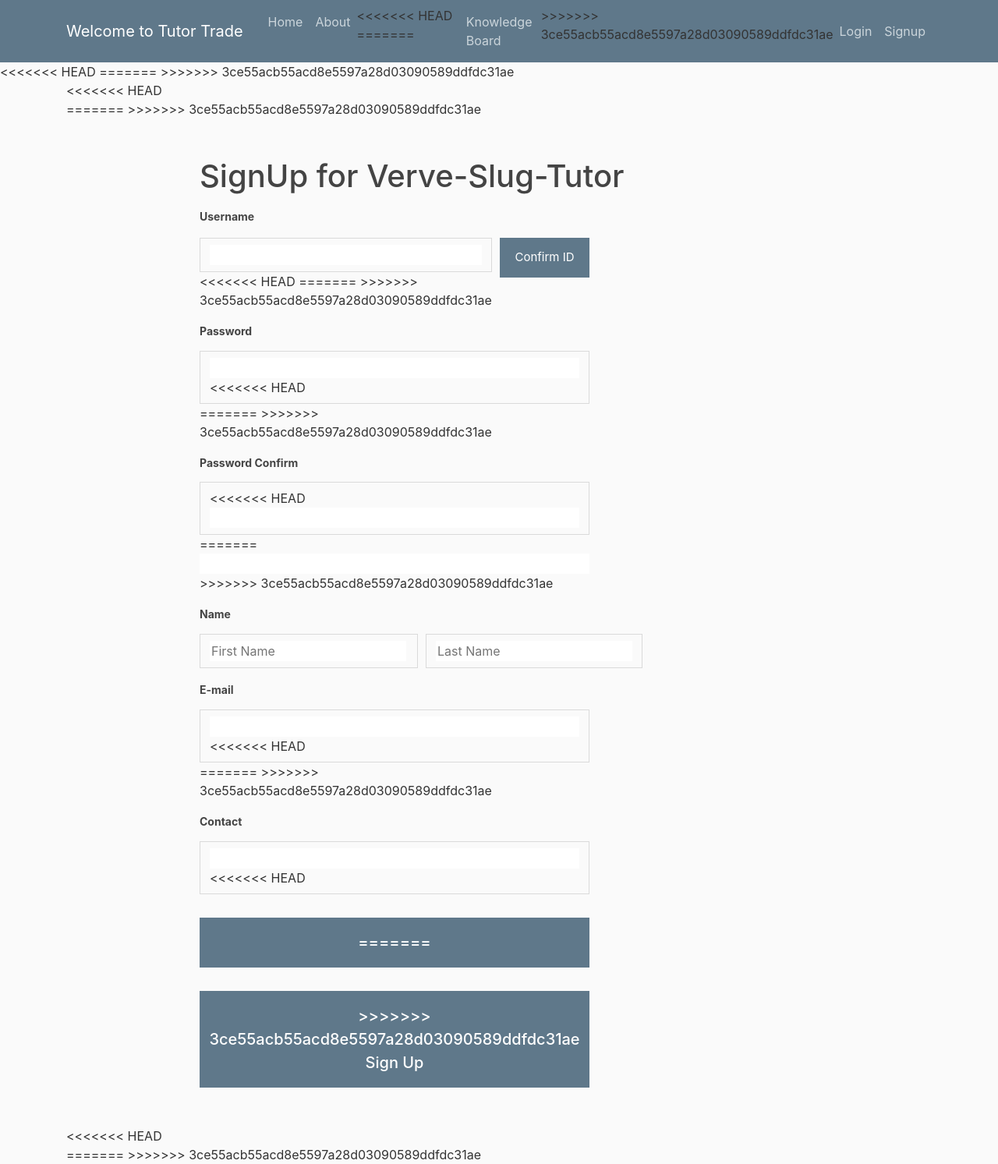
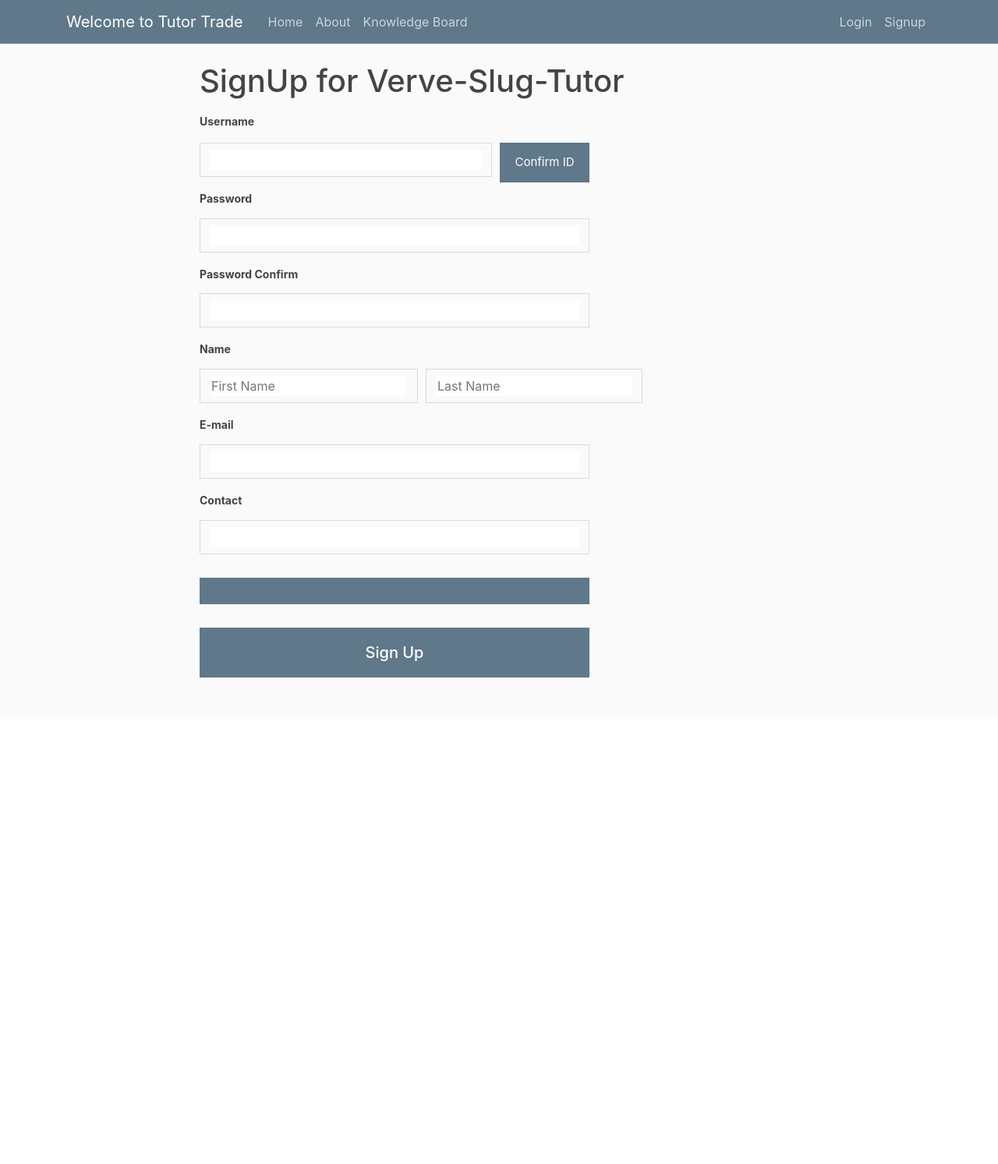
Before and after one commit to Cristian-Castillo/Verve-Slug-Tutor, a Django app: template sourceCode/web1/blog/templates/blog/signup.html in a window 1280 px wide. Shown: the whole page at 78% size. After the commit the page ends 869 px from the top, so only its background shows below. Run offline with Django 3.2, Linux system fonts and the light colour scheme; the template is opened without the code that fills it, so the values that code supplies are empty; some libraries are stand-ins or nearby versions.

Commit message:
conflict solving

```diff
--- a/sourceCode/web1/blog/templates/blog/signup.html
+++ b/sourceCode/web1/blog/templates/blog/signup.html
@@ -20,7 +20,7 @@
     <title>Tutor trade</title>
     {% endif %}
 </head>
-<<<<<<< HEAD
+
 <!-- Firebase App (the core Firebase SDK) is always required and must be listed first -->
 <script src="https://www.gstatic.com/firebasejs/5.10.1/firebase-app.js"></script>
 
@@ -70,8 +70,7 @@
 
 
 </script>
-=======
->>>>>>> 3ce55acb55acd8e5597a28d03090589ddfdc31ae
+
 <body>
     <header class="site-header">
       <nav class="navbar navbar-expand-md navbar-dark bg-steel fixed-top">
@@ -84,10 +83,7 @@
             <div class="navbar-nav mr-auto">
               <a class="nav-item nav-link" href="{% url 'blog-home' %}">Home</a>
               <a class="nav-item nav-link" href="{% url 'blog-about' %}">About</a>
-<<<<<<< HEAD
-=======
               <a class="nav-item nav-link" href="{% url 'blog-knowledge' %}">Knowledge Board</a>
->>>>>>> 3ce55acb55acd8e5597a28d03090589ddfdc31ae
             </div>
             <!-- Navbar Right Side -->
             <div class="navbar-nav">
@@ -99,12 +95,9 @@
       </nav>
     </header>
     <main role="main" class="container">
-<<<<<<< HEAD
     <form action="/postsignup/" method="post">
         {% csrf_token %}
-=======
 
->>>>>>> 3ce55acb55acd8e5597a28d03090589ddfdc31ae
       <div class="signup_container">
         <div><h1>SignUp for Verve-Slug-Tutor</h1></div>
         <div class="signup_content">
@@ -116,15 +109,12 @@
               <span class="signup_input" style="position: relative; display: inline-block;">
                 <input type="text" id="signup_id" name="id" class="int" title="ID" maxlength="20" style="border: none; width: 100%;">
               </span>
-<<<<<<< HEAD
               <a class="btn_verify btn_primary" id="btnID" onclick="confirmID()">
                 Confirm ID
               </a>
-=======
               <button class="btn_verify btn_primary" id="btnID">
                 Confirm ID
               </button>
->>>>>>> 3ce55acb55acd8e5597a28d03090589ddfdc31ae
               <span class="error_next_box" id="idMsg" style="display:none" role="alert">Username is already taken.</span>
             </div>
           </div>
@@ -135,11 +125,8 @@
             </h4>
             <span class="signup_input">
               <input type="text" id="signup_pw1" name="pw1" maxlength="20" style="border: none; width: 100%;">
-<<<<<<< HEAD
             </span>
-=======
-            <span>
->>>>>>> 3ce55acb55acd8e5597a28d03090589ddfdc31ae
+            <!-- <span> -->
           </div>
 
           <div class="signup_row">
@@ -147,12 +134,9 @@
               <label for="id">Password Confirm</label>
             </h4>
             <span class="signup_input">
-<<<<<<< HEAD
-                <input type="text" id="signup_pw2" name="pw2" maxlength="20" style="border: none; width: 100%;"></span>
-=======
-              <input type="text" id="signup_pw2" name="pw2" maxlength="20" style="border: none; width: 100%;">
-            <span>
->>>>>>> 3ce55acb55acd8e5597a28d03090589ddfdc31ae
+                <input type="text" id="signup_pw2" name="pw2" maxlength="20" style="border: none; width: 100%;">
+            </span>
+            <!-- <span> -->
             <span class="error_next_box" id="idPw" style="display:none" role="alert">These passwords don’t match.</span>
           </div>
 
@@ -180,11 +164,8 @@
             </h4>
             <span class="signup_input">
               <input type="text" id="signup_email" name="email" maxlength="100" style="border: none; width: 100%;">
-<<<<<<< HEAD
             </span>
-=======
-            <span>
->>>>>>> 3ce55acb55acd8e5597a28d03090589ddfdc31ae
+            <!-- <span> -->
           </div>
 
           <div class="signup_row">
@@ -193,19 +174,17 @@
             </h4>
             <span class="signup_input">
               <input type="text" id="signup_contact" name="contact" maxlength="20" style="border: none; width: 100%;">
-<<<<<<< HEAD
             </span>
           </div>
 
           <div class="signup_btn_row">
             <button type="submit" onclick="location.href='{% url 'postsignup' %}'" id="btnJoin" class="btn_type btn_primary">
-=======
+            </button>
             <span>
           </div>
 
           <div class="signup_btn_row">
             <button type="button" id="btnJoin" class="btn_type btn_primary">
->>>>>>> 3ce55acb55acd8e5597a28d03090589ddfdc31ae
               <span>Sign Up</span>
             </button>
           </div>
@@ -227,10 +206,7 @@
           </div>
         </div> -->
       </div>
-<<<<<<< HEAD
     </form>
-=======
->>>>>>> 3ce55acb55acd8e5597a28d03090589ddfdc31ae
     </main>
 
    <!-- Optional JavaScript -->
--- a/sourceCode/web1/blog/urls.py
+++ b/sourceCode/web1/blog/urls.py
@@ -6,8 +6,5 @@
     path('about/', views.about, name='blog-about'),
     path('login/', views.login, name='blog-login'),
     path('signup/', views.signup, name='blog-signup'),
-<<<<<<< HEAD
-=======
     path('knowledge/', views.knowledge, name='blog-knowledge'),
->>>>>>> 3ce55acb55acd8e5597a28d03090589ddfdc31ae
 ]
--- a/sourceCode/web1/blog/views.py
+++ b/sourceCode/web1/blog/views.py
@@ -30,11 +30,6 @@
 
 def signup(request):
     return render(request, 'blog/signup.html', {'title': 'Signup'})
-<<<<<<< HEAD
-=======
 
 def knowledge(request):
     return render(request, 'blog/knowledge.html', {'title': 'Knowledge'})
-
-
->>>>>>> 3ce55acb55acd8e5597a28d03090589ddfdc31ae
```
Also changed, not shown: sourceCode/web1/blog/templates/blog/login.html (+1 -26 lines).
